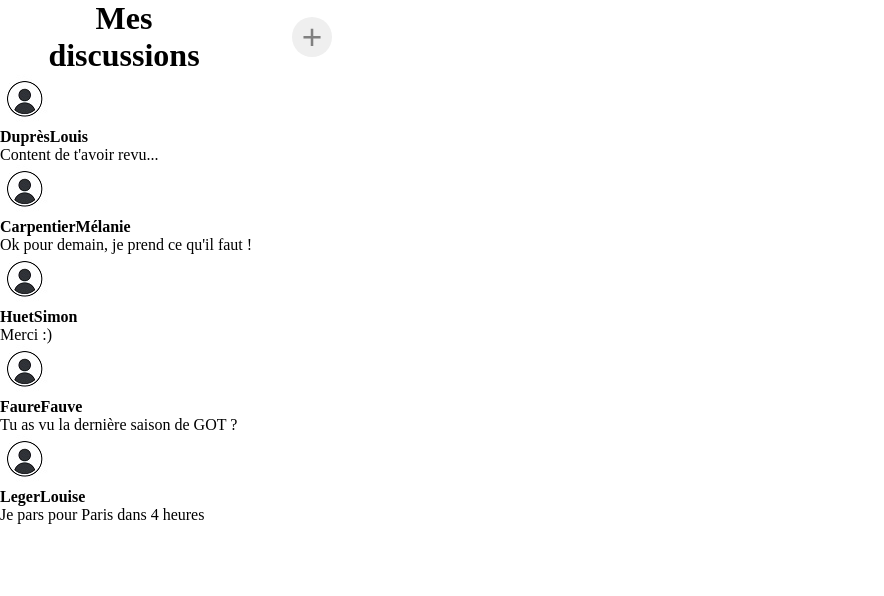
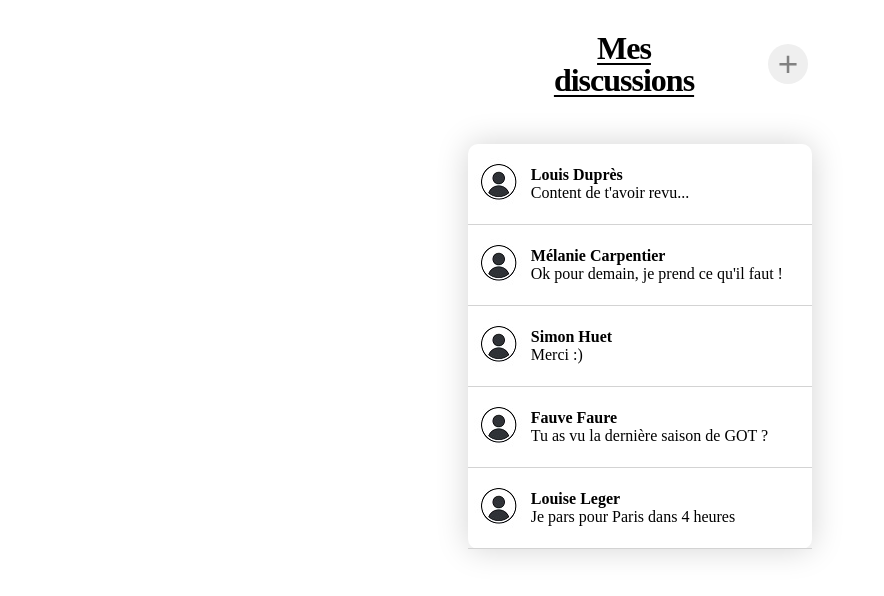
Before and after one commit to JB-Doffemont/React_practice, a React (Create React App) app: page / in a window 1280 px wide. Shown: the top 596 px of the page, without its empty margins (0-884 px from the left). Built offline with nearby package versions, Linux system fonts and the light colour scheme.

Commit message:
commit style contact

```diff
--- a/src/components/Card.tsx
+++ b/src/components/Card.tsx
@@ -13,11 +13,18 @@ interface Props {
 
 const Card = ({contact, index}:Props) => {
     return (
-        <div key={index}>
-            <img src={`${contact.avatar}`} alt="avatar" />
-            <h4>{contact.name}{contact.firstname}</h4>
-            <p>{contact.message}</p>
-
+        <div className='main_cardContainer' key={index}>
+            <div className="main_cardImg">
+                <img src={`${contact.avatar}`} alt="avatar" />
+            </div>
+            <div>
+                <div className="main_cardInfos">
+                    <h4>{contact.firstname} {contact.name}</h4>
+                </div>
+                <div className="main_cardMessage">
+                    <p>{contact.message}</p>
+                </div>
+            </div>
         </div>
     );
 };
--- a/src/style/main.css
+++ b/src/style/main.css
@@ -1,6 +1,15 @@
 * {
   margin: 0;
   padding: 0;
+}
+
+/**
+* Main container
+*/
+
+.main_container {
+  width: 27rem;
+  margin: auto;
 }
 
 /**
@@ -10,9 +19,13 @@
 .main_top {
   display: flex;
   width: 23.5rem;
-  justify-content: space-around;
+  margin-top: 2rem;
+  margin-bottom: 3rem;
+  justify-content: center;
   align-items: center;
   text-align: center;
+  margin-left: 4rem;
+  gap: 4rem;
 }
 
 /**
@@ -21,6 +34,11 @@
 
 .main_title {
   max-width: 10rem;
+  text-decoration: underline;
+  text-decoration-thickness: 0.1rem;
+  text-underline-offset: 4px;
+  line-height: 1;
+  letter-spacing: -1px;
 }
 
 /**
@@ -33,5 +51,32 @@
   border-radius: 4rem;
   border: none;
   font-size: 2.2rem;
-  color: grey;
+  color: #818181;
 }
+
+/**
+* Contact style
+*/
+
+.main_contactContainer {
+  width: 23.5rem;
+  width: 21.5rem;
+  margin: auto;
+  box-shadow: 0 0 2em lightgrey;
+  border-radius: 10px;
+}
+
+.main_cardContainer {
+  display: flex;
+  align-items: center;
+  border-bottom: 1px solid lightgray;
+  height: 5rem;
+}
+
+/**
+* Card style
+*/
+
+.main_cardImg {
+  margin: 0 0.4rem;
+}
```
